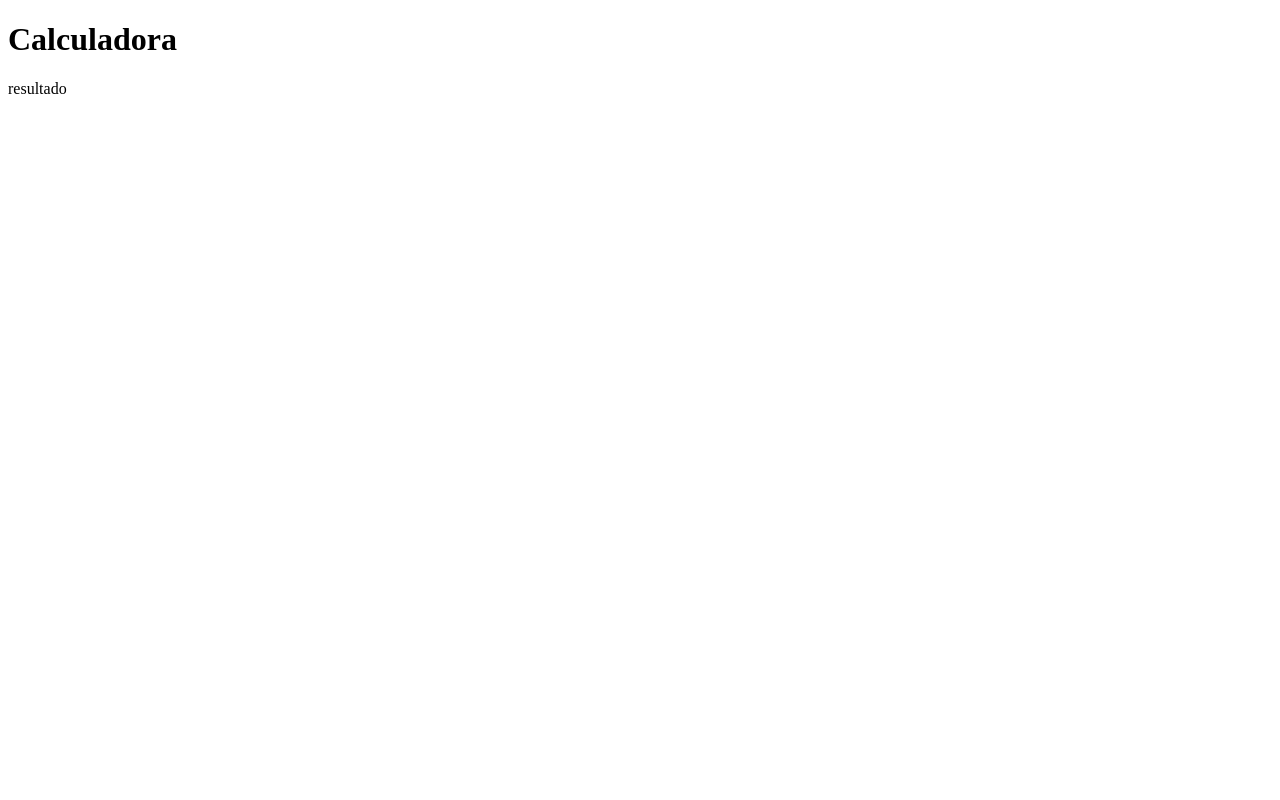
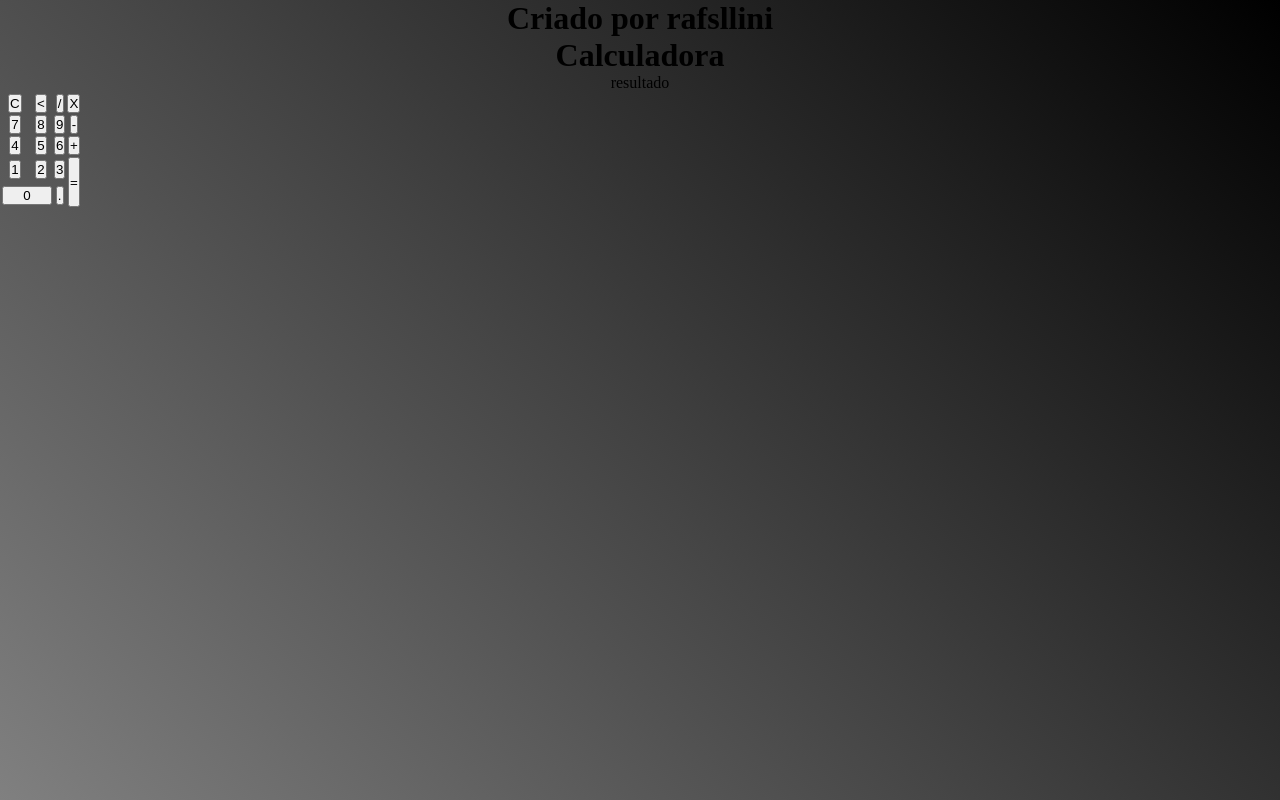
Before and after one commit to rafsllini/rafsllini09, a plain HTML site: page index.html in a window 1280 px wide. Drawn offline with Linux system fonts and the light colour scheme.

Commit message:
Add files via upload

```diff
--- a/index.html
+++ b/index.html
@@ -1,18 +1,50 @@
 <!DOCTYPE html>
-<html lang="en">
+
+<html>
     <head>
-    <meta charset="UTF-8">
-    <meta name="viewport" content="width=device-width, initial-scale=1.0">
-    <title>calculadora</title>
+        <title>Calculadora</title>
+        <meta harset="UTF-8">
+        <meta name="viewport" content="width-device-width, initial-scale=1.0">
         <link rel="stylesheet" href="styles.css">
     </head>
+
     <body>
-    <div class="calculadora">
+        <div class="fundo">
+            <h1>Criado por rafsllini</h1>
+            <div class="Calculadora">
                 <h1>Calculadora</h1>
                 <p id="resultado">resultado</p>
                 <table>
-
+                    <tr>
+                        <td><button class="botao">C</button></td>
+                        <td><button class="botao"><</button></td>
+                        <td><button class="botao">/</button></td>
+                        <td><button class="botao">X</button></td>
+                    </tr>
+                    <tr>
+                        <td><button class="botao">7</button></td>
+                        <td><button class="botao">8</button></td>
+                        <td><button class="botao">9</button></td>
+                        <td><button class="botao">-</button></td>
+                    </tr>
+                    <tr>
+                        <td><button class="botao">4</button></td>
+                        <td><button class="botao">5</button></td>
+                        <td><button class="botao">6</button></td>
+                        <td><button class="botao">+</button></td>
+                    </tr>
+                    <tr>
+                        <td><button class="botao">1</button></td>
+                        <td><button class="botao">2</button></td>
+                        <td><button class="botao">3</button></td>
+                        <td rowspan="2"><button class="botao" style="height: 50px;">=</button></td>
+                    </tr>
+                    <tr>
+                        <td colspan="2"><button class="botao" style="width: 50px;">0</button></td>
+                        <td><button class="botao">.</button></td>
+                    </tr>
                 </table>
+            </div>
         </div>
     </body>
 </html>
--- a/styles.css
+++ b/styles.css
@@ -0,0 +1,11 @@
+*{
+    margin: 0;
+    padding: 0;
+}
+.fundo{
+    background-image: linear-gradient(45deg, grey, black);
+    height: 100vh;
+    color: black;
+    font-family: 'Times New Roman', Times, serif;
+    text-align: center;
+}
```
Lines whose indentation alone changed are shown as unchanged.
